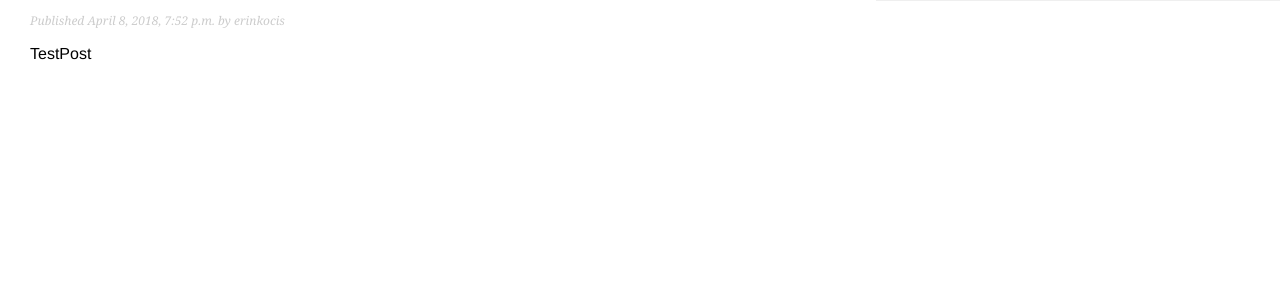
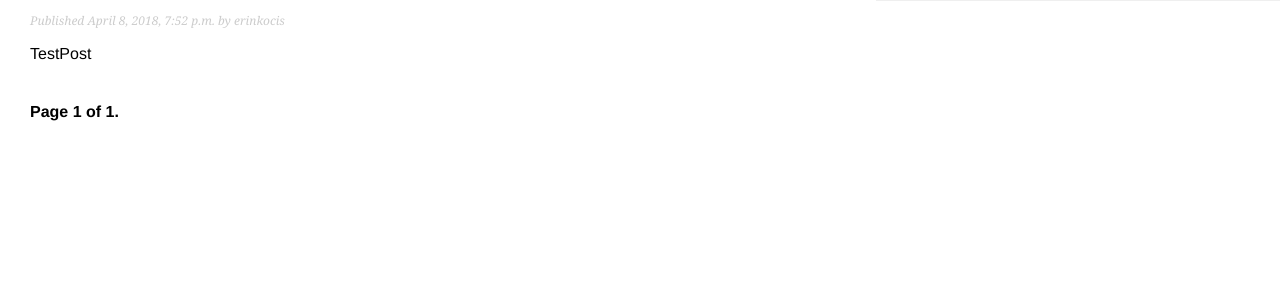
Before and after one commit to erink13/blog-platform, a Django app: page /blog/ in a window 1280 px wide. Shown: the part 127-424 px from the top of the page. Run offline with Django 3.2, Linux system fonts and the light colour scheme; data comes from the database, SQL or seed files in the repository.

Commit message:
Pagination: import Django paginator classes and modify the post_list view and create a template to display the paginator

```diff
--- a/blog/templates/blog/post/list.html
+++ b/blog/templates/blog/post/list.html
@@ -12,4 +12,6 @@
     </p>
     {{ post.body|truncatewords:30|linebreaks }}
   {% endfor %}
+<!--page object we are passing to the template is posts, include pagination template in the post list-->
+  {% include "pagination.html" with page=posts %}
 {% endblock %}
--- /dev/null
+++ b/blog/templates/pagination.html
@@ -0,0 +1,16 @@
+<!DOCTYPE html>
+<div class="pagination">
+    <span class="step-links">
+        {% if page.has_previous %}
+            <a href="?page={{ page.previous_page_number }}">Previous</a>
+        {% endif %}
+
+        <span class="current">
+            Page {{ page.number }} of {{ page.paginator.num_pages }}.
+        </span>
+
+        {% if page.has_next %}
+            <a href="?page={{ page.next_page_number }}">Next</a>
+        {% endif %}
+    </span>
+</div>
--- a/blog/views.py
+++ b/blog/views.py
@@ -1,11 +1,24 @@
 from django.shortcuts import render, get_object_or_404
+from django.core.paginator import Paginator, EmptyPage, PageNotAnInteger
+from django.views.generic import ListView
 from .models import Post
 
 #takes request as the only parameter
 #this parameter is required by all views
 def post_list(request):
-    posts = Post.published.all() #all posts with published status
-    return render(request, 'blog/post/list.html', {'posts': posts}) #render list of posts
+    object_list = Post.published.all() #all posts with published status
+    paginator = Paginator(object_list, 3) # instantiate paginator object with 3 posts in each page
+    page = request.GET.get('page') # get page get parameter to indicate curr page number
+    try:
+        posts = paginator.page(page) #obtain objects for desired page with page method
+    except PageNotAnInteger:
+        # If page is not an integer deliver the first page
+        posts = paginator.page(1)
+    except EmptyPage:
+        # If page is out of range deliver last page of results
+        posts = paginator.page(paginator.num_pages)
+        #pass page number and retrieved objects to the template
+    return render(request, 'blog/post/list.html', {'page': page,'posts': posts}) #render list of posts
 
 #post detail - every post can be identified by date and slug
 def post_detail(request, year, month, day, post):
```
Also changed, not shown: 3 other files.
